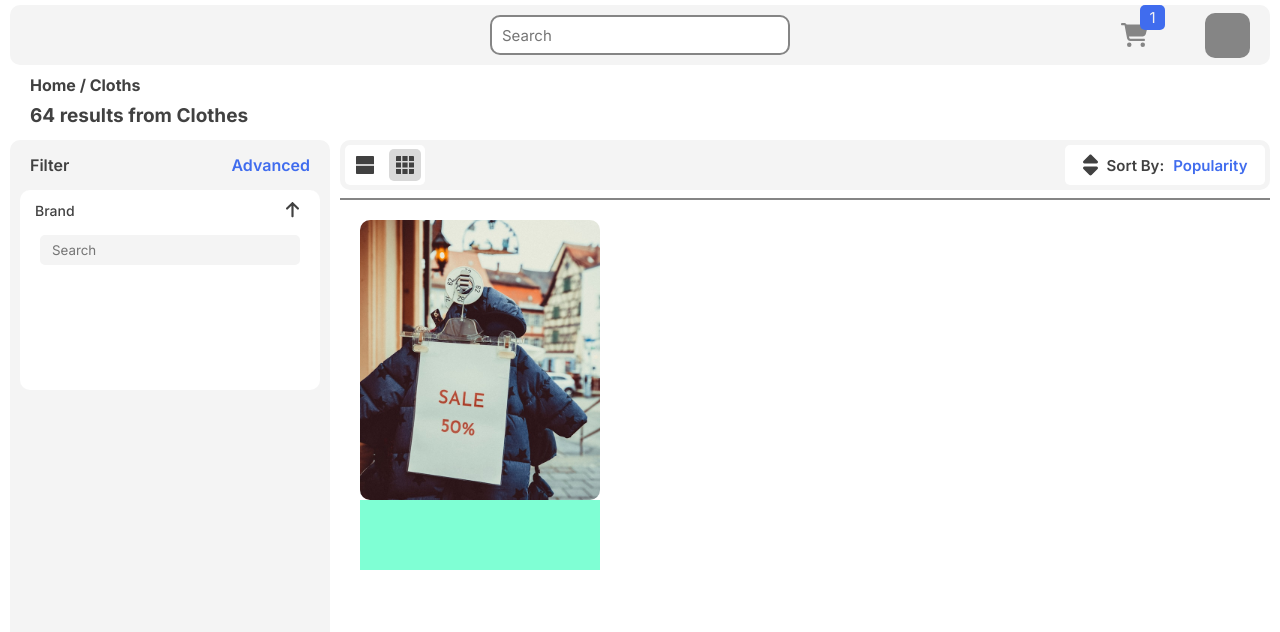
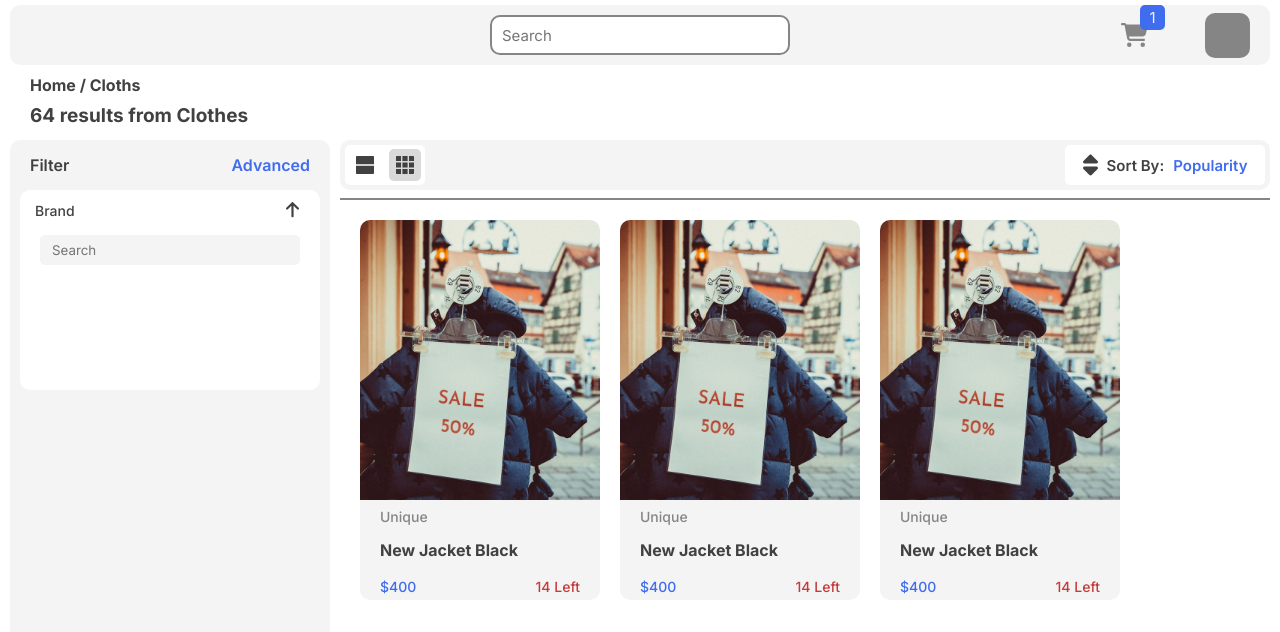
Before and after one commit to AlexNdungu/E-Comm, a React (Vite) app: page / in a window 1280 px wide. Shown: the top 632 px of the page. Built offline with nearby package versions, Linux system fonts and the light colour scheme.

Commit message:
Product display section

```diff
--- a/src/Layouts/Products/ProductsSection.jsx
+++ b/src/Layouts/Products/ProductsSection.jsx
@@ -23,6 +23,8 @@ function ProductSections(){
             </div>
             <div className={styles.product_display_section}>
                 <SingleProduct/>
+                <SingleProduct/>
+                <SingleProduct/>
             </div>
         </div>
     );
--- a/src/Layouts/SingleProduct/SingleProduct.jsx
+++ b/src/Layouts/SingleProduct/SingleProduct.jsx
@@ -8,6 +8,12 @@ function SingleProduct(){
                 <img src={productImage} alt="product image" />
             </div>
             <div className={styles.display_item_descriptions}>
+                <div><span>Unique</span></div>
+                <div><h4>New Jacket Black</h4></div>
+                <div>
+                    <span>$400</span>
+                    <span>14 Left</span>
+                </div>
             </div>
         </div>
     );
--- a/src/Layouts/SingleProduct/SingleProduct.module.css
+++ b/src/Layouts/SingleProduct/SingleProduct.module.css
@@ -1,6 +1,8 @@
 .singleProductDisplay {
     width: 240px;
-    height: 350px;
+    height: 380px;
+    margin-right: 20px;
+    margin-bottom: 20px;
     display: flex;
     flex-direction: column;
 }
@@ -14,11 +16,54 @@
     width: 100%;
     height: 100%;
     object-fit: cover;
-    border-radius: 10px;
+    border-top-left-radius: 10px;
+    border-top-right-radius: 10px;
 }
 
 .display_item_descriptions {
     width: 100%;
     height: calc(100% - 280px);
-    background-color: aquamarine;
+    background-color: #F4F4F4;
+    border-bottom-left-radius: 10px;
+    border-bottom-right-radius: 10px;
 }
+
+.display_item_descriptions div {
+    width: 100%;
+    height: 33%;
+}
+
+.display_item_descriptions div:nth-child(1) {
+    display: flex;
+    justify-content: flex-start;
+    align-items: center;
+    padding-left: 20px;
+    font-size: 14px;
+    font-weight: 500;
+    color: #858585;
+}
+
+.display_item_descriptions div:nth-child(2) {
+    display: flex;
+    justify-content: flex-start;
+    align-items: center;
+    padding-left: 20px;
+    color: #414141;
+}
+
+.display_item_descriptions div:nth-child(3) {
+    display: flex;
+    align-items: center;
+    justify-content: space-between;
+    padding: 20px;
+    font-size: 14px;
+    font-weight: 500;
+}
+
+.display_item_descriptions div:nth-child(3) span:nth-child(1) {
+    color: #406CEE;
+}
+
+.display_item_descriptions div:nth-child(3) span:nth-child(2) {
+    color: #C53B3B;
+}
```
